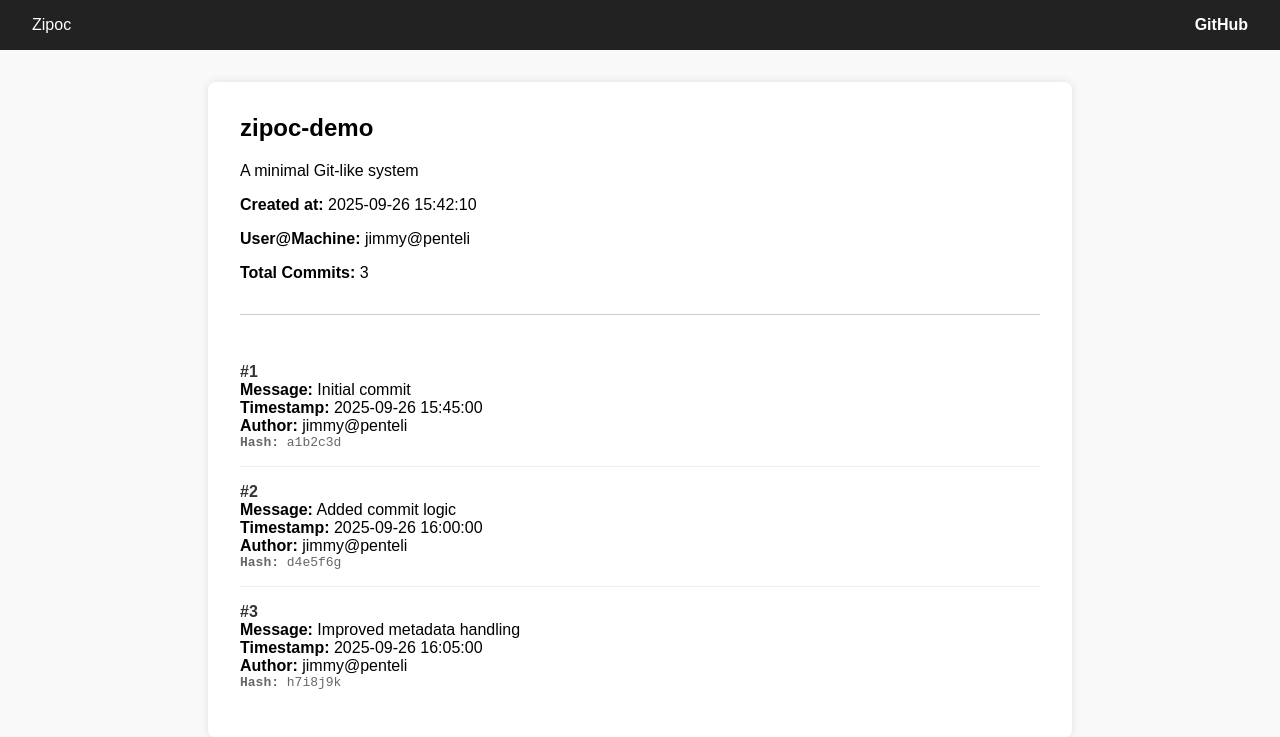
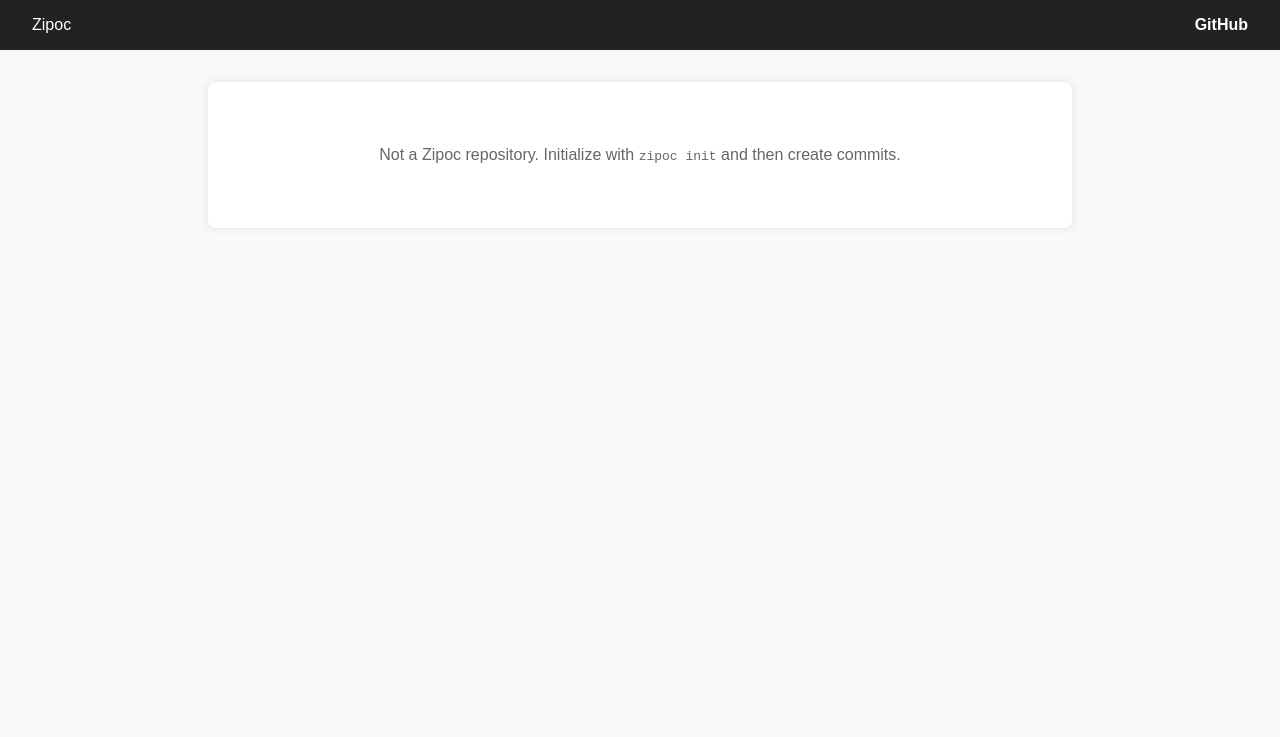
Before and after one commit to jimmydin7/zipoc, a Flask app: page / in a window 1280 px wide. Shown: the top 737 px of the page. Run offline with Flask 2, Linux system fonts and the light colour scheme.

Commit message:
making commit web ui view dynamic!

```diff
--- a/src/zipoc/commits/commit.py
+++ b/src/zipoc/commits/commit.py
@@ -27,13 +27,13 @@ def copy_project_files(src_dir, dest_dir, ignore_patterns=None):
         else:
             shutil.copy2(item, dest_item)
 
-def create_commit_metadata(commit_message):
+def create_commit_metadata(commit_message, commit_hash=None):
 
     meta = MetaData()
     date, user_machine = meta.get_data()
 
     return {
-        "commit_hash": generate_commit_hash(),
+        "commit_hash": commit_hash or generate_commit_hash(),
         "message": commit_message,
         "timestamp": date,
         "author": user_machine,
@@ -63,7 +63,7 @@ def commit_command():
         commit_dir = commits_dir / commit_hash
 
 
-        metadata = create_commit_metadata(commit_message)
+        metadata = create_commit_metadata(commit_message, commit_hash)
 
 
         (commit_dir / "files").mkdir(parents=True, exist_ok=True)
--- a/src/zipoc/web_ui/app.py
+++ b/src/zipoc/web_ui/app.py
@@ -1,18 +1,74 @@
 from flask import Flask, render_template
 import logging
+from pathlib import Path
+import json
 
 app = Flask(__name__)
 
+def load_project_info(repo_path: Path):
+    config_path = repo_path / "config.json"
+    if config_path.exists():
+        try:
+            with open(config_path, "r", encoding="utf-8") as f:
+                data = json.load(f)
+            return {
+                "project_name": data.get("project_name", "Unnamed Project"),
+                "project_description": data.get("project_description", ""),
+                "created_at": data.get("created_at", ""),
+                "user_machine": data.get("user_machine", ""),
+            }
+        except Exception:
+            pass
+
+    return {
+        "project_name": "N/A",
+        "project_description": "",
+        "created_at": "",
+        "user_machine": "",
+    }
+
+def load_commits(repo_path: Path):
+    commits_root = repo_path / "commits"
+    commits = []
+    if not commits_root.exists() or not commits_root.is_dir():
+        return commits
+
+    for commit_dir in sorted(commits_root.iterdir(), key=lambda p: p.stat().st_mtime, reverse=False):
+        if not commit_dir.is_dir():
+            continue
+        meta_path = commit_dir / "metadata.json"
+        meta = {}
+        if meta_path.exists():
+            try:
+                with open(meta_path, "r", encoding="utf-8") as f:
+                    meta = json.load(f)
+            except Exception:
+                meta = {}
+
+        commit_hash = meta.get("commit_hash") or commit_dir.name
+        commits.append({
+            "number": len(commits) + 1,
+            "message": meta.get("message", ""),
+            "timestamp": meta.get("timestamp", ""),
+            "author": meta.get("author", ""),
+            "hash": commit_hash, #now being stored in commits json instead of just the folder name!
+        })
+    return commits
+
 @app.route("/")
 def home():
-    return render_template('index.html')
+    repo_path = Path(".zipoc")
+    project = load_project_info(repo_path) if repo_path.exists() else None
+    commits = load_commits(repo_path) if repo_path.exists() else []
+    total_commits = len(commits)
+    return render_template('index.html', project=project, commits=commits, total_commits=total_commits, is_repo=repo_path.exists())
 
 def run_server():
 
     log = logging.getLogger('werkzeug')
     log.setLevel(logging.ERROR)
 
-    print("Starting Zipoc viewer...")
+    print("Starting Zipoc viewer...\nVisit http://localhost:8080 in your browser.")
     app.run(port=8080, debug=False, use_reloader=False)
     print("Zipoc viewer running at http://localhost:8080")
 
--- a/src/zipoc/web_ui/templates/index.html
+++ b/src/zipoc/web_ui/templates/index.html
@@ -53,6 +53,11 @@
       font-family: monospace;
       color: #666;
     }
+    .empty-state {
+      color: #666;
+      text-align: center;
+      padding: 2em 0;
+    }
   </style>
 </head>
 <body>
@@ -63,37 +68,35 @@
   </div>
 
   <div class="container">
-    <div class="project-info">
-      <h2>zipoc-demo</h2>
-      <p>A minimal Git-like system</p>
-      <p><strong>Created at:</strong> 2025-09-26 15:42:10</p>
-      <p><strong>User@Machine:</strong> jimmy@penteli</p>
-      <p><strong>Total Commits:</strong> 3</p>
-    </div>
+    {% if is_repo %}
+      <div class="project-info">
+        <h2>{{ project.project_name }}</h2>
+        {% if project.project_description %}
+          <p>{{ project.project_description }}</p>
+        {% endif %}
+        {% if project.created_at %}<p><strong>Created at:</strong> {{ project.created_at }}</p>{% endif %}
+        {% if project.user_machine %}<p><strong>User@Machine:</strong> {{ project.user_machine }}</p>{% endif %}
+        <p><strong>Total Commits:</strong> {{ total_commits }}</p>
+      </div>
 
-    <div class="commit">
-      <div class="commit-number">#1</div>
-      <div><strong>Message:</strong> Initial commit</div>
-      <div><strong>Timestamp:</strong> 2025-09-26 15:45:00</div>
-      <div><strong>Author:</strong> jimmy@penteli</div>
-      <div class="commit-hash"><strong>Hash:</strong> a1b2c3d</div>
-    </div>
-
-    <div class="commit">
-      <div class="commit-number">#2</div>
-      <div><strong>Message:</strong> Added commit logic</div>
-      <div><strong>Timestamp:</strong> 2025-09-26 16:00:00</div>
-      <div><strong>Author:</strong> jimmy@penteli</div>
-      <div class="commit-hash"><strong>Hash:</strong> d4e5f6g</div>
-    </div>
-
-    <div class="commit">
-      <div class="commit-number">#3</div>
-      <div><strong>Message:</strong> Improved metadata handling</div>
-      <div><strong>Timestamp:</strong> 2025-09-26 16:05:00</div>
-      <div><strong>Author:</strong> jimmy@penteli</div>
-      <div class="commit-hash"><strong>Hash:</strong> h7i8j9k</div>
-    </div>
+      {% if commits and commits|length > 0 %}
+        {% for c in commits %}
+          <div class="commit">
+            <div class="commit-number">#{{ c.number }}</div>
+            {% if c.message %}<div><strong>Message:</strong> {{ c.message }}</div>{% endif %}
+            {% if c.timestamp %}<div><strong>Timestamp:</strong> {{ c.timestamp }}</div>{% endif %}
+            {% if c.author %}<div><strong>Author:</strong> {{ c.author }}</div>{% endif %}
+            <div class="commit-hash"><strong>Hash:</strong> {{ c.hash }}</div>
+          </div>
+        {% endfor %}
+      {% else %}
+        <div class="empty-state">No commits yet. Create one with <code>zipoc commit</code>.</div>
+      {% endif %}
+    {% else %}
+      <div class="empty-state">
+        Not a Zipoc repository. Initialize with <code>zipoc init</code> and then create commits.
+      </div>
+    {% endif %}
   </div>
 
 </body>
```
